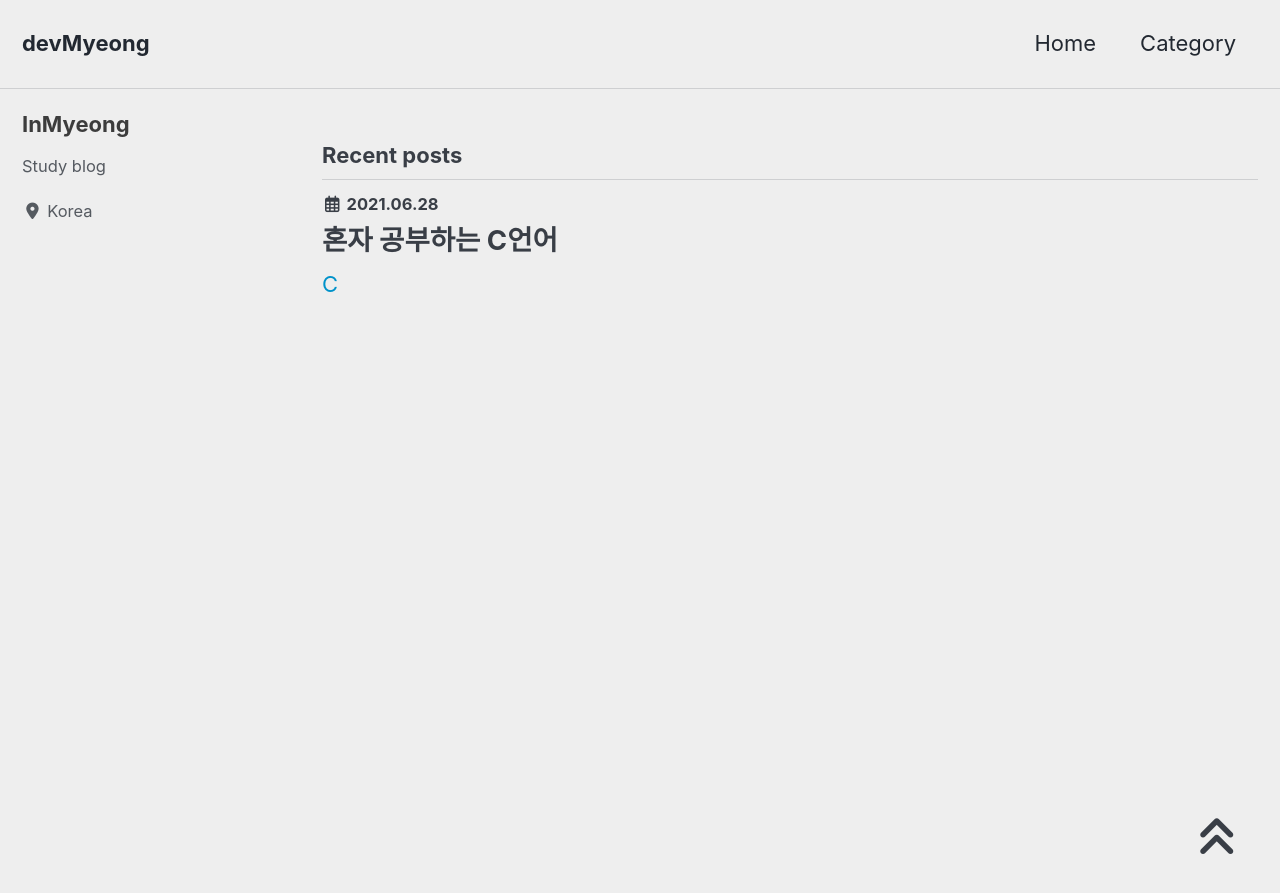
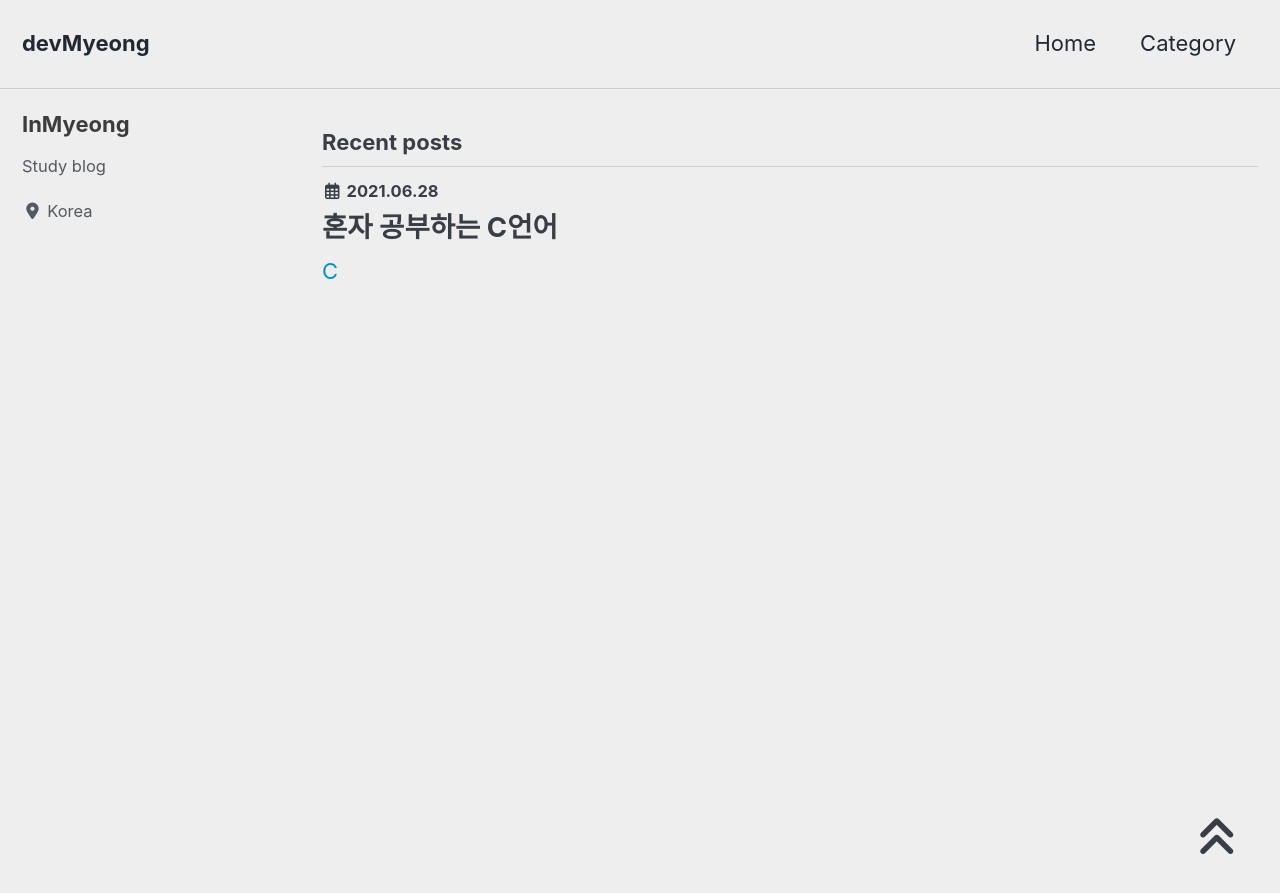
Before and after one commit to devMyeong/devMyeong.github.io, a Jekyll site: the page built from index.html, in a window 1280 px wide and 900 px high. Shown: the top 893 px of the window. Built offline with Jekyll 4.4.1, drawn with Linux system fonts in a browser that asks for light colours; cached includes are drawn as plain includes; nearby versions of some CDN libraries; some web fonts are replaced; the list of posts is cut into pages by our own code.

Commit message:
ui test
archive file margin value test

```diff
--- a/_sass/minimal-mistakes/_archive.scss
+++ b/_sass/minimal-mistakes/_archive.scss
@@ -32,7 +32,7 @@
 }
 
 .archive__subtitle {
-  margin: 1.414em 0 0.5em;
+  margin: 0.8em 0 0;
   padding-bottom: 0.5em;
   font-size: $type-size-5;
   color: $muted-text-color;
```
